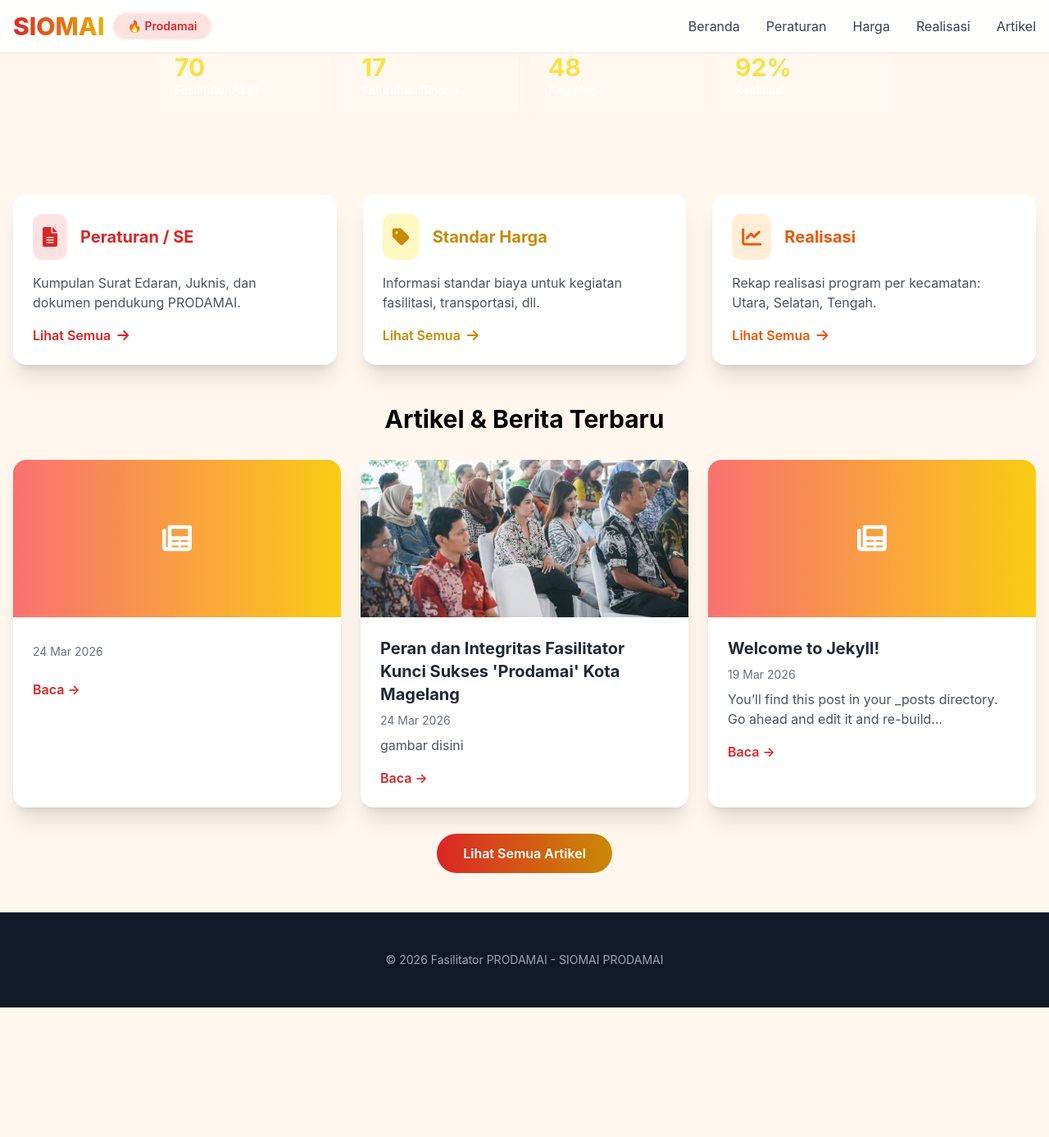
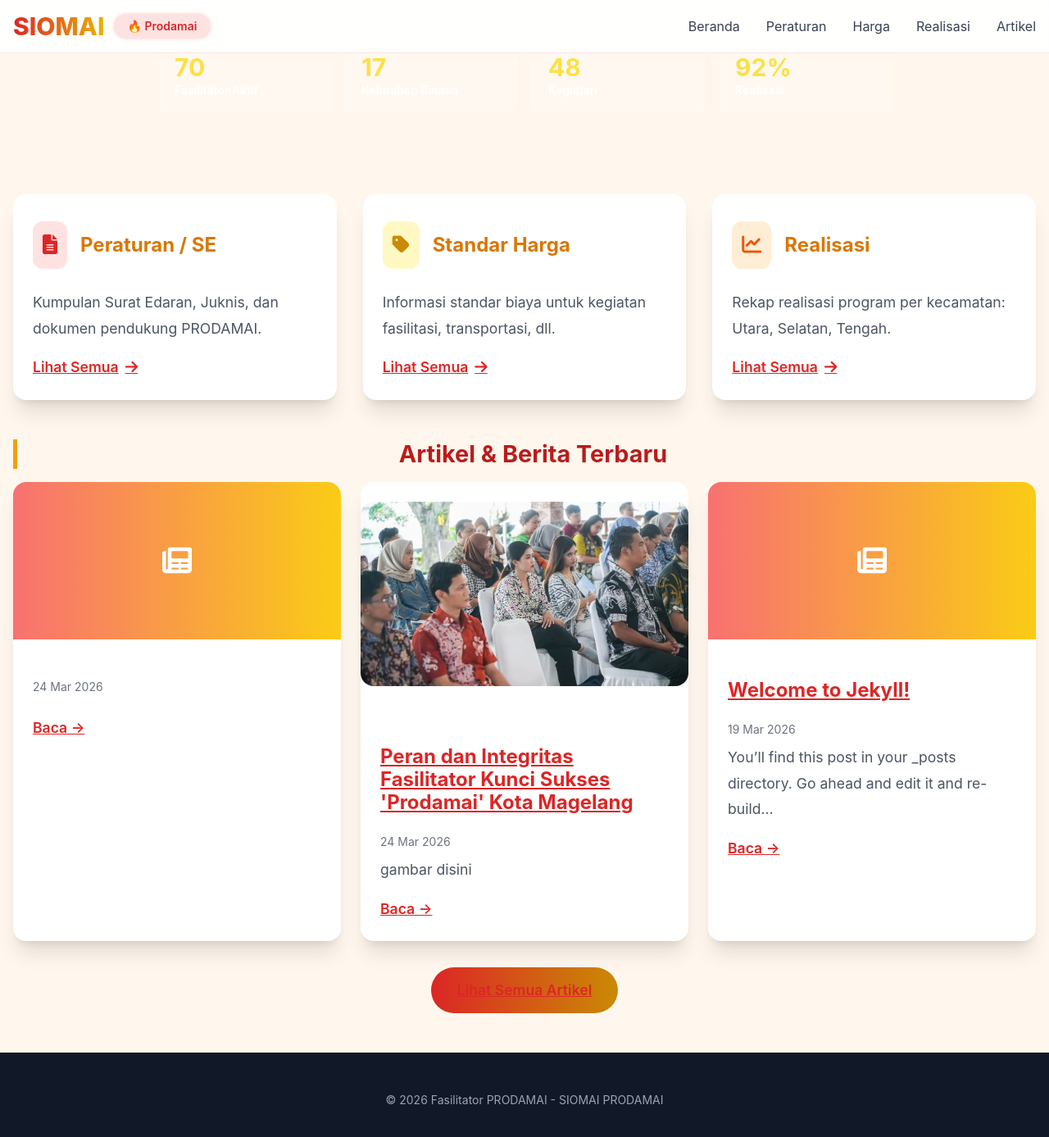
Before and after one commit to fasilitatormgl/siomai, a Jekyll site: the page built from index.html, in a window 1280 px wide and 1400 px high, scrolled down 712 px. Shown: the top 1387 px of the window at 82% size. Built offline with Jekyll 4.4.1, drawn with Linux system fonts in a browser that asks for light colours; nearby versions of some CDN libraries; before the commit the page ends 1941 px from its top, so only the background shows below that.

Commit message:
Update default.html

```diff
--- a/_layouts/default.html
+++ b/_layouts/default.html
@@ -100,6 +100,49 @@ body {
     font-weight:800;
     color:#f59e0b;
 }
+
+/* Styling untuk konten artikel (agar gambar dan teks rapi) */
+.post-content {
+    font-size: 1.1rem;
+    line-height: 1.8;
+}
+.post-content h2 {
+    color: #b91c1c;
+    font-size: 1.8rem;
+    margin: 2rem 0 1rem;
+    border-left: 5px solid #f59e0b;
+    padding-left: 1rem;
+}
+.post-content h3 {
+    color: #d97706;
+    font-size: 1.5rem;
+    margin: 1.5rem 0;
+}
+.post-content a {
+    color: #dc2626;
+    text-decoration: underline;
+}
+.post-content a:hover {
+    color: #f59e0b;
+}
+.post-content img {
+    border-radius: 1rem;
+    max-width: 100%;
+    height: auto;
+    margin: 1.5rem 0;
+}
+.post-content blockquote {
+    background: #fef3c7;
+    border-left: 5px solid #f59e0b;
+    padding: 1rem 1.5rem;
+    font-style: italic;
+    margin: 1.5rem 0;
+    border-radius: 0 1rem 1rem 0;
+}
+.post-content ul, .post-content ol {
+    margin-left: 1.5rem;
+    margin-bottom: 1rem;
+}
 </style>
 </head>
 
@@ -201,7 +244,9 @@ style="background:#fde2e2; color:#dc2626;">
 <!-- CONTENT -->
 <main class="py-12">
 <div class="max-w-7xl mx-auto px-4">
-{{ content }}
+    <div class="post-content">
+        {{ content }}
+    </div>
 </div>
 </main>
 
```
